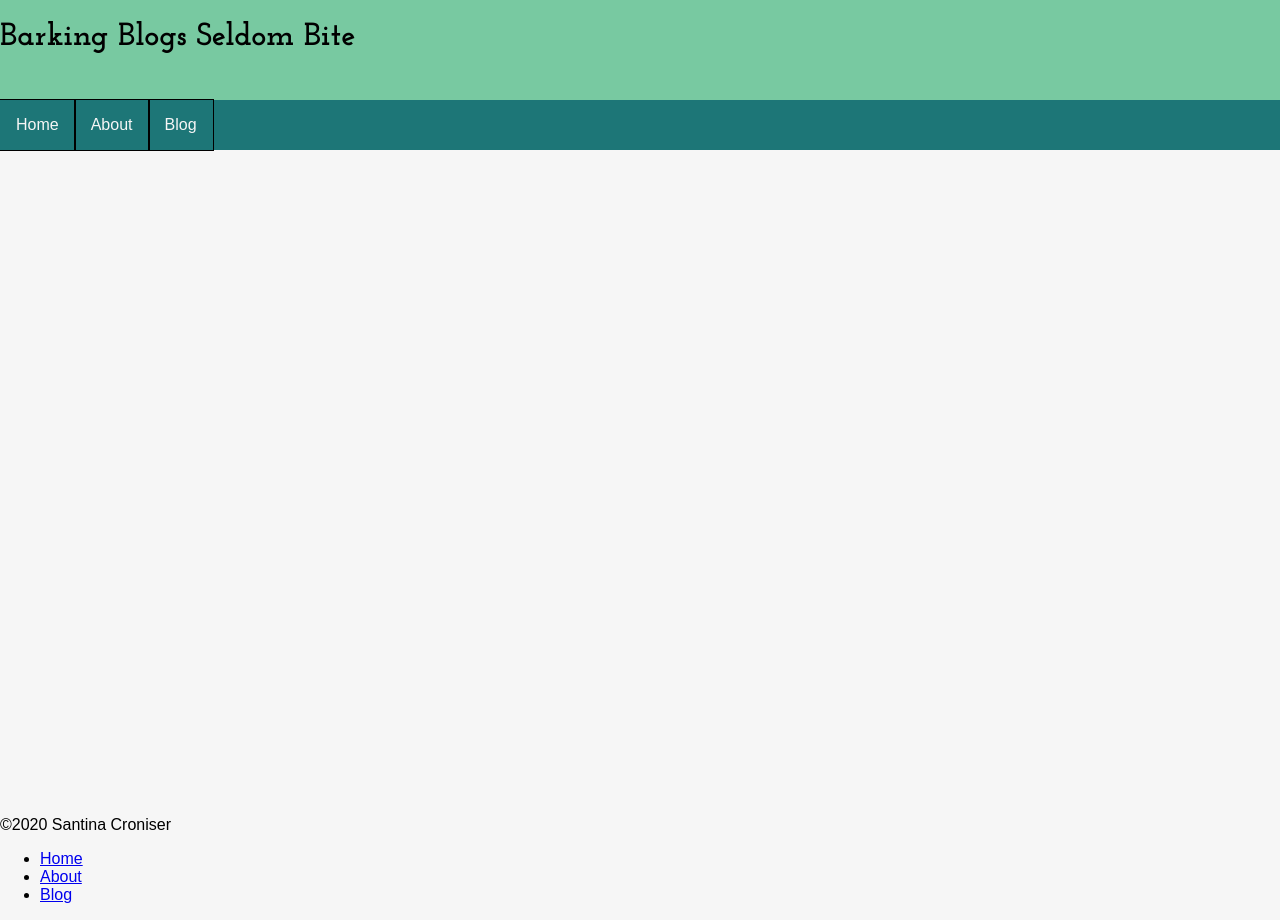
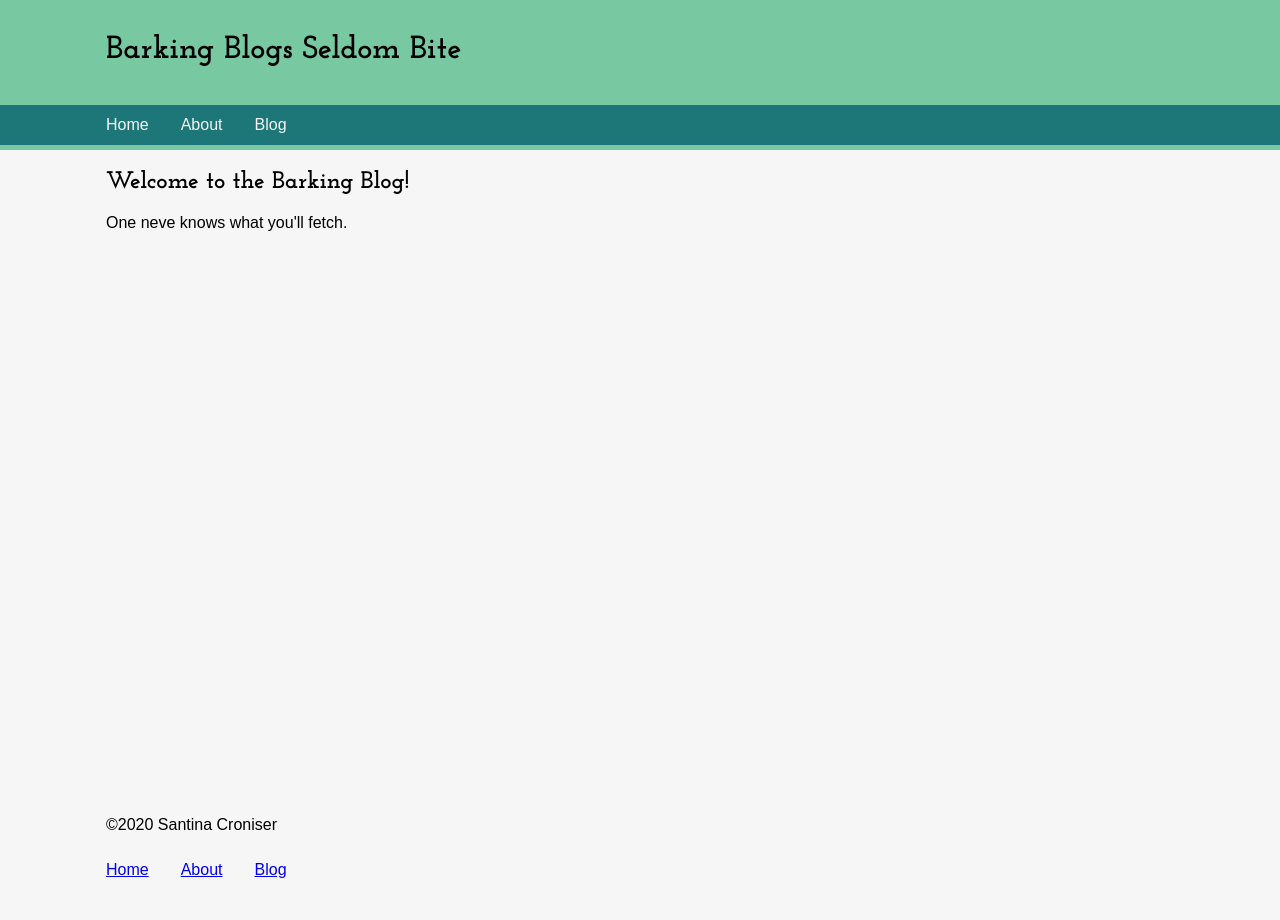
Before and after one commit to scroniser/udacity-fed, a plain HTML site: page project 1/index.html in a window 1280 px wide. Drawn offline with Linux system fonts and the light colour scheme; a web font is replaced by a local one.

Commit message:
finalize template

```diff
--- /dev/null
+++ b/project 1/css/style.css
@@ -0,0 +1,77 @@
+body {
+    background-color: #f6f6f6;
+    font-family: 'Baloo Tamma 2', sans-serif;
+    margin: unset;
+}
+h1, h2, h3, h4, h5, h6 {
+    font-family: 'Josefin Slab', serif;
+}
+.container {
+    display: grid;
+    grid-template-rows: 150px calc(100vh - 200px) 50px;
+    grid-template-areas:
+        "heading"
+        "main"
+        "footer"
+        ;
+}
+.wrapper {
+    margin: 0 auto;
+    width: 1100px;
+}
+
+.inner-wrapper {
+    padding-left: 1rem;
+    padding-right: 1rem;
+}
+
+.header {
+    display: grid;
+    grid-template-rows: 100px 50px;
+    grid-template-areas:
+        "name"
+        "nav";
+    grid-area: heading;
+    background-color: #78C9A1;
+    align-items: center;
+}
+
+.blog-name {
+    grid-area: name;
+}
+
+.main-nav {
+    grid-area: nav;
+    background-color: #1D7677;
+    display: flex;
+}
+
+.nav > ul {
+    display: flex;
+    padding: unset;
+    list-style-type: none;
+}
+
+.nav > ul > li {
+    display: flex;
+
+}
+.nav > ul > li > a {
+    padding: .69rem 1rem;
+}
+
+.main-nav > ul > li > a {
+    color: #f6f6f6;
+    text-decoration: unset;
+}
+
+.main-nav > ul > li > a:focus, .main-nav >ul > li > a:hover {
+    outline: 1px dotted red;
+    text-decoration: underline;
+    background-color: #2fbdbf;
+    color: #404040;
+}
+
+.footer {
+
+}
--- a/project 1/index.html
+++ b/project 1/index.html
@@ -2,29 +2,31 @@
     <head>
         <title>Barking Blogs Seldom Bite | Home</title>
         <link href="https://fonts.googleapis.com/css2?family=Baloo+Tamma+2:wght@400;700&family=Josefin+Slab:wght@400;600;700&display=swap" rel="stylesheet">
-        <link href="style.css" rel="stylesheet">
+        <link href="css/style.css" rel="stylesheet">
     </head>
     <body>
         <div class="container">
             <header class="header">
-                <h1 class="blog-name">Barking Blogs Seldom Bite</h1>
-                <navigation class="nav">
-                    <ul>
+                <div class="wrapper">
+                    <h1 class="blog-name inner-wrapper">Barking Blogs Seldom Bite</h1>
+                </div>
+                <navigation class="main-nav nav">
+                    <ul class="wrapper">
                         <li><a href="index.html">Home</a></li>
                         <li><a href="#">About</a></li>
                         <li><a href="blog.html">Blog</a></li>
                     </ul>
                 </navigation>
             </header>
-            <main>
-
-
+            <main class="wrapper">
+                <h2 class="inner-wrapper">Welcome to the Barking Blog!</h2>
+                <p class="inner-wrapper">One neve knows what you'll fetch.</p>
             </main>
             <aside>
 
             </aside>
-            <footer>
-                <p>&copy;2020 Santina Croniser</p>
+            <footer class="footer wrapper nav">
+                <p class="inner-wrapper">&copy;2020 Santina Croniser</p>
                 <ul>
                     <li><a href="index.html">Home</a></li>
                     <li><a href="#">About</a></li>
```
